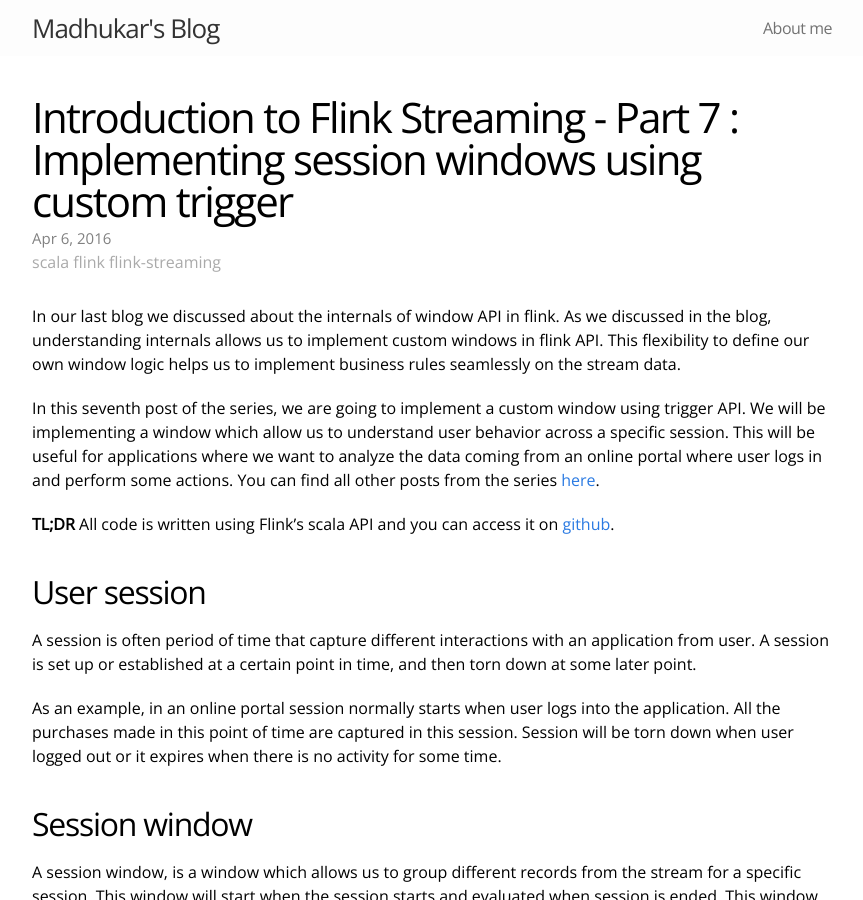
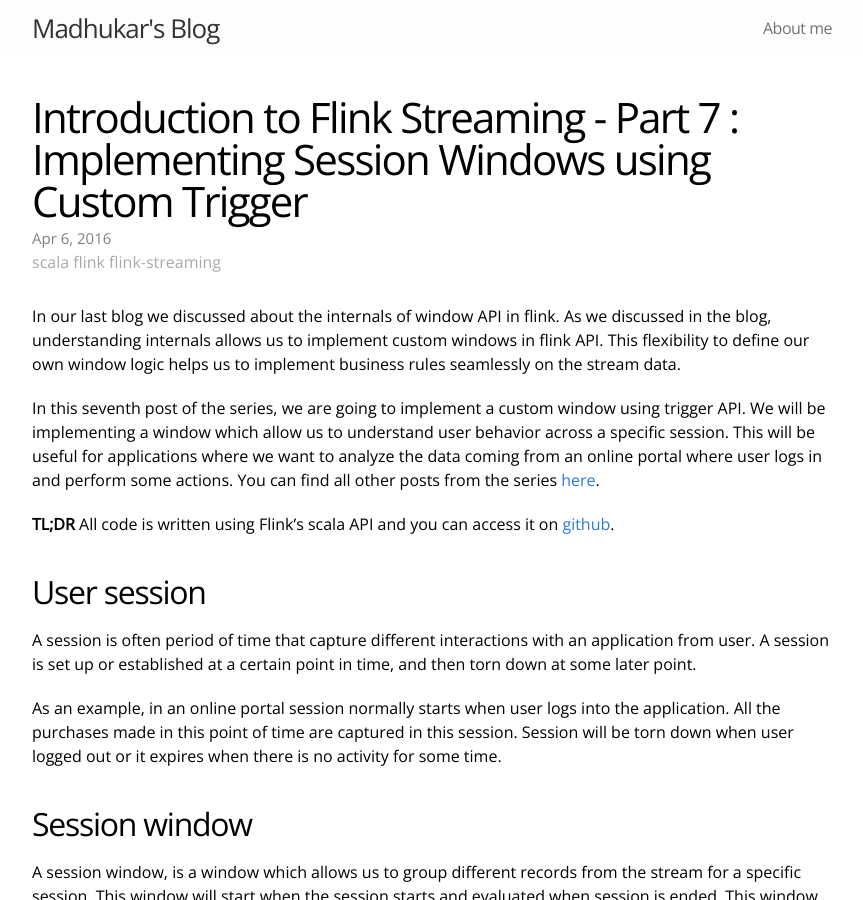
Before and after one commit to phatak-dev/blog, a Jekyll site: the page built from _posts/2016-04-06-introduction-to-flink-streaming-part-7.md, in a window 1280 px wide and 900 px high. Shown: the whole window, without its empty margins (208-1071 px from the left). Built offline with Jekyll 4.4.1, drawn with Linux system fonts in a browser that asks for light colours.

```diff
--- a/_posts/2016-04-06-introduction-to-flink-streaming-part-7.md
+++ b/_posts/2016-04-06-introduction-to-flink-streaming-part-7.md
@@ -1,6 +1,6 @@
 ---
 layout: post
-title: "Introduction to Flink Streaming - Part 7 : Implementing session windows using custom trigger"
+title: "Introduction to Flink Streaming - Part 7 : Implementing Session Windows using Custom Trigger"
 date : 2016-04-06
 categories: scala flink flink-streaming
 ---
```
